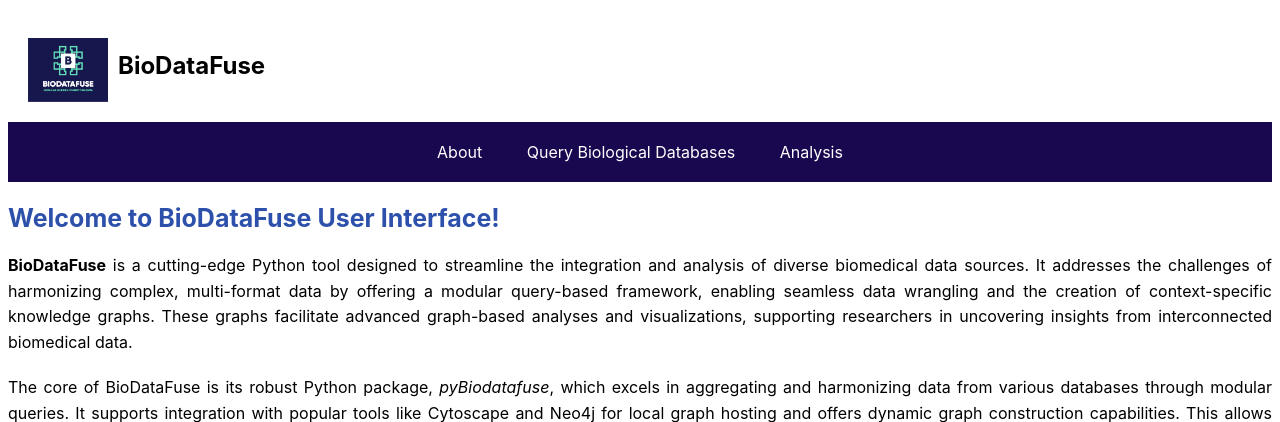
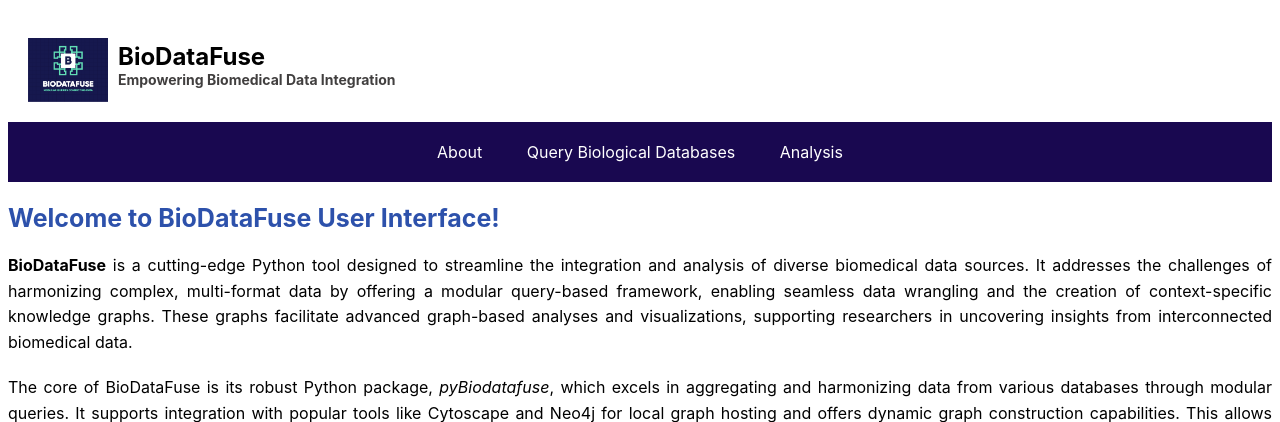
Before and after one commit to BioDataFuse/biodatafuseUI, a Flask app: page / in a window 1280 px wide. Shown: the top 422 px of the page. Run offline with Flask 2, Linux system fonts and the light colour scheme.

Commit message:
Update index.html

```diff
--- a/templates/index.html
+++ b/templates/index.html
@@ -9,7 +9,10 @@
 <body>
     <header>
         <img src="{{ url_for('static', filename='img/logo.png') }}" alt="App Logo">
-        <h1>BioDataFuse</h1>
+        <div>
+            <h1>BioDataFuse</h1>
+            <h2>Empowering Biomedical Data Integration</h2>
+        </div>
     </header>
     <nav>
         <ul>
```
